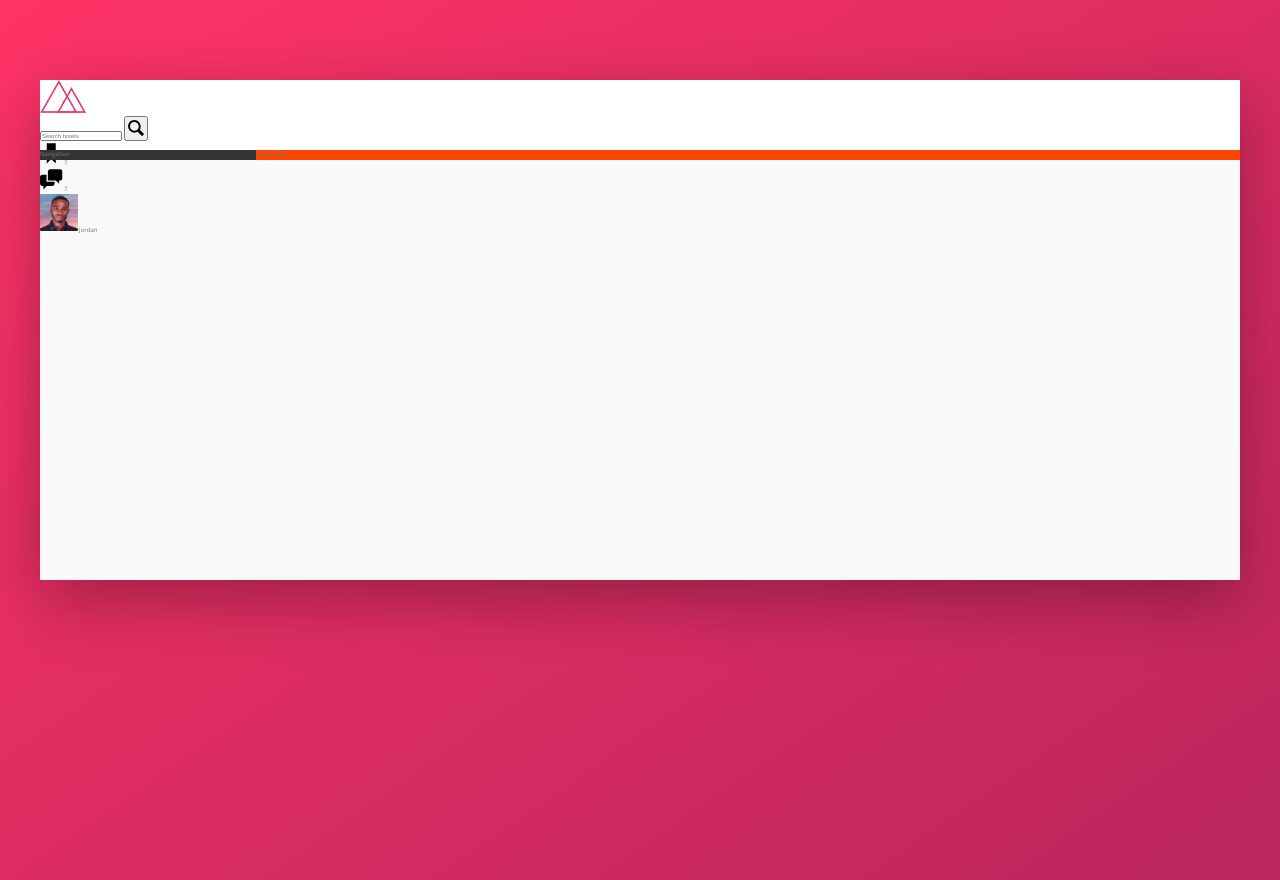
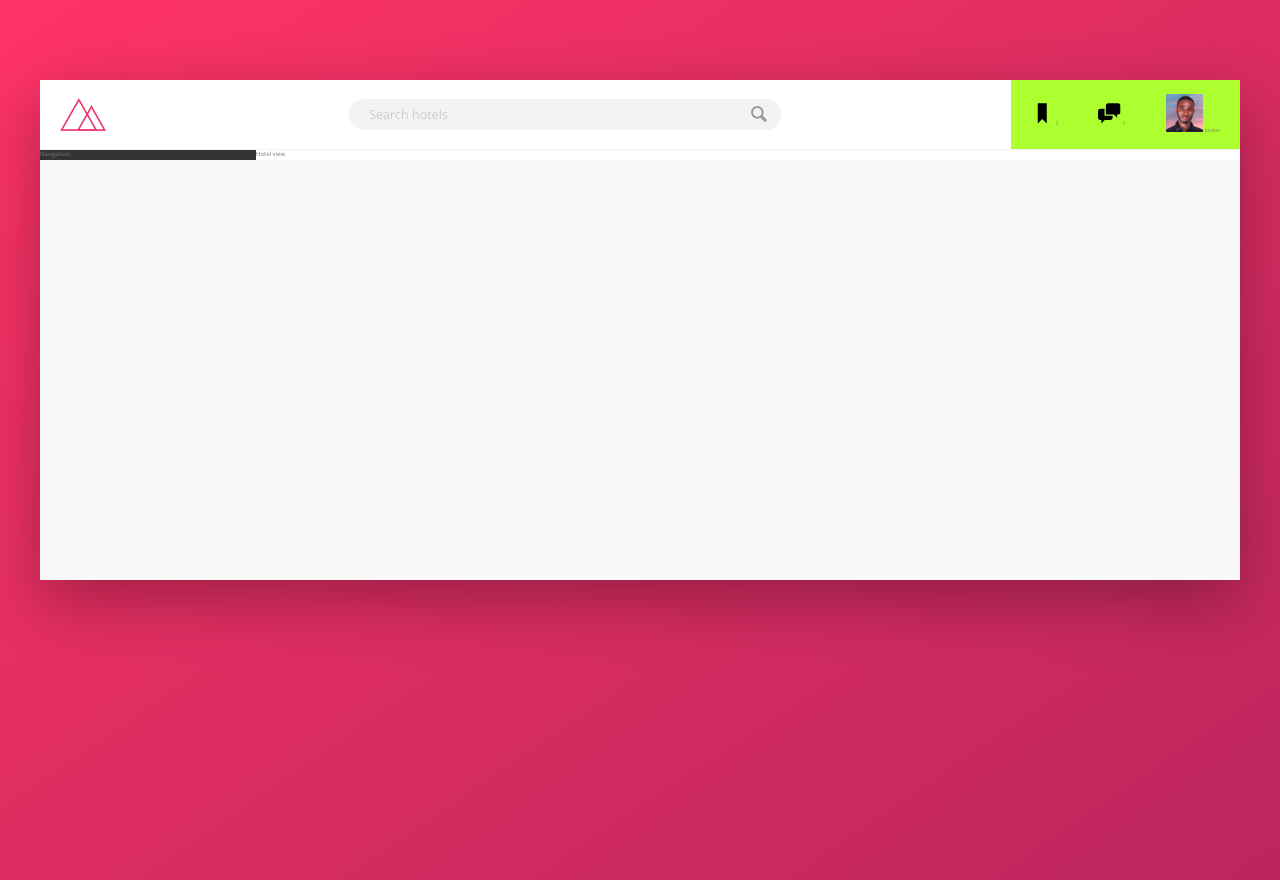
Before and after one commit to SirTingling/Trillo, a website: page index.html in a window 1280 px wide. Drawn offline with nearby package versions, Linux system fonts and the light colour scheme.

Commit message:
recent dev

```diff
--- a/sass/_components.scss
+++ b/sass/_components.scss
@@ -1,32 +1,94 @@
-////////////////////////////////////////////
+////////////////////////////////////////
 // LOGO
-
 .logo {
     height: 3.25rem;
+    margin-left: 2rem;
 }
 
-////////////////////////////////////////////
+
+////////////////////////////////////////
 // SEARCH
+.search {
+    flex: 0 0 40%;
 
-.search {
+    display: flex;
+    align-items: center;
+    justify-content: center;
+
+    @media only screen and (max-width: $bp-smallest) {
+        order: 1;
+        flex: 0 0 100%;
+        background-color: var(--color-grey-light-2);
+    }
+
     &__input {
+        font-family: inherit;
+        font-size: inherit;
+        color: inherit;
+        background-color: var(--color-grey-light-2);
+        border: none;
+        padding: .7rem 2rem;
+        border-radius: 100px;
+        width: 90%;
+        transition: all .2s;
+        margin-right: -3.25rem;
 
+        &:focus {
+            outline: none;
+            width: 100%;
+            background-color: var(--color-grey-light-3);
+        }
+
+        &::-webkit-input-placeholder {
+            font-weight: 100;
+            color: var(--color-grey-light-4);
+        }
+    }
+
+    &__input:focus + &__button {
+        background-color: var(--color-grey-light-3);
     }
 
     &__button {
+        border: none;
+        background-color: var(--color-grey-light-2);
 
+        &:focus {
+            outline: none;
+        }
+
+        &:active {
+            transform: translateY(2px);
+        }
     }
 
     &__icon {
         height: 2rem;
         width: 2rem;
+        fill: var(--color-grey-dark-3);
     }
 }
+
 
 ////////////////////////////////////////////
 // USER NAVIGATION
 
 .user-nav {
+    background-color: greenyellow;
+    align-self: stretch;
+
+    display: flex;
+    align-items: center;
+
+    & > * {
+        padding: 0 2rem;
+        cursor: pointer;
+    }
+
+    & > *:hover {
+        background-color: var(--color-grey-light-2);
+    }
+
     &__icon-box {
 
     }
--- a/sass/_layout.scss
+++ b/sass/_layout.scss
@@ -12,26 +12,44 @@
        width: 100%;
    }
 }
+
 .header {
+   font-size: 2rem;
    height: 7rem;
    background-color: #fff;
-    border-bottom: var(--color-grey-light-2);
+   border-bottom: var(--line);
 
+   display: flex;
+   justify-content: space-between;
+   align-items: center;
+
+   @media only screen and (max-width: $bp-smallest) {
+       flex-wrap: wrap;
+       align-content: space-around;
+       height: 11rem;
+   }
 }
 
 .content {
    display: flex;
+
+   @media only screen and (max-width: $bp-medium) {
+       flex-direction: column;
+   }
 }
 
 .sidebar {
    background-color: var(--color-grey-dark-1);
 
    flex: 0 0 18%;
+
+   display: flex;
+   flex-direction: column;
+   justify-content: space-between;
 }
 
 .hotel-view {
    background-color: #fff;
-    background-color: orangered;
 
    flex: 1;
 }
```
Also changed, not shown: css/style.comp.css. Lines whose indentation alone changed are shown as unchanged.
